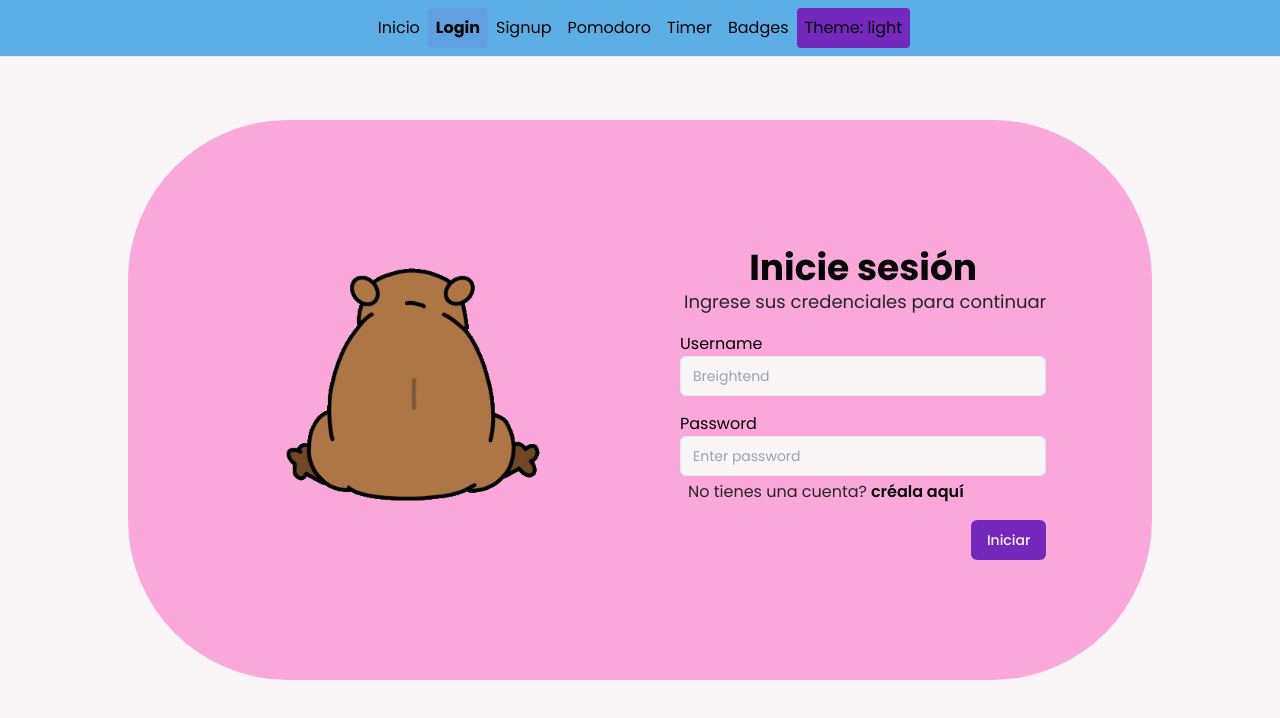
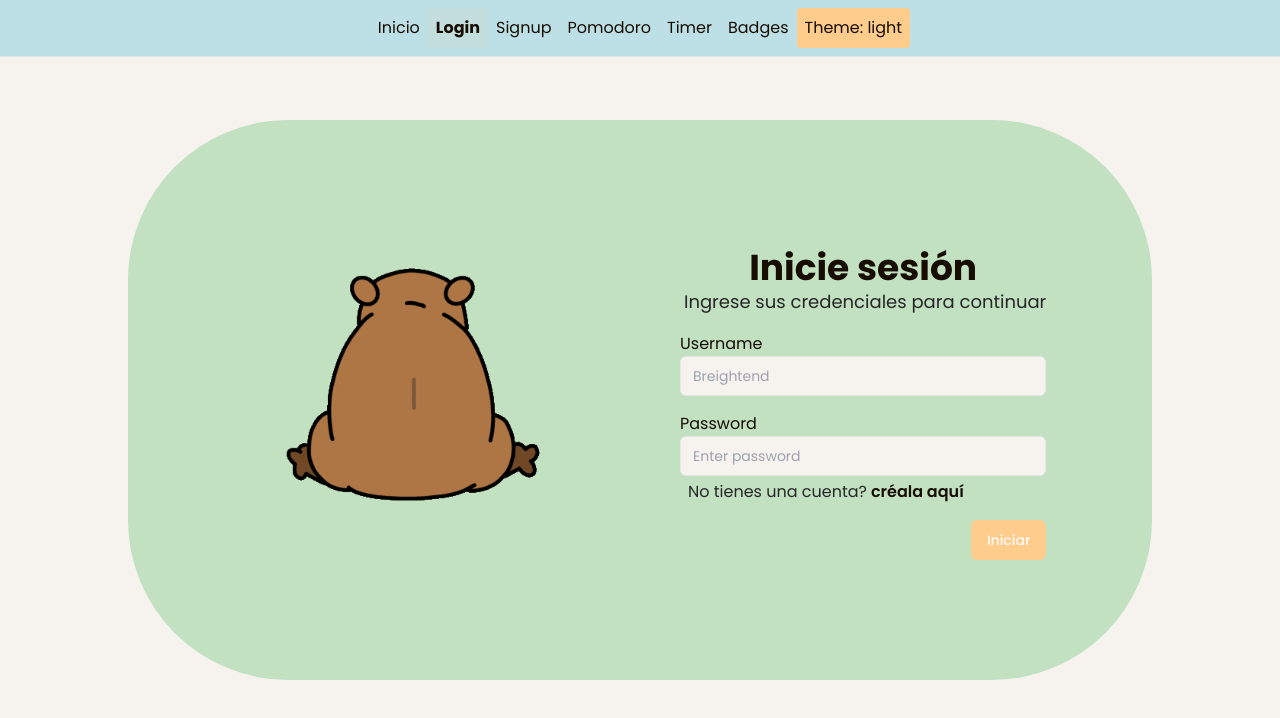
Before and after one commit to alanmoyano/capyfocus, a React (Vite) app: page /login in a window 1280 px wide. Shown: the top 718 px of the page. Built offline with nearby package versions, Linux system fonts and the light colour scheme.

Commit message:
Cambiando paleta en modo claro

```diff
--- a/src/index.css
+++ b/src/index.css
@@ -12,27 +12,27 @@
   -webkit-font-smoothing: antialiased;
   -moz-osx-font-smoothing: grayscale;
 
+  --cream: 330 20% 98%;
+  --muted: 0 0% 15%;
+
   color: hsl(var(--text));
   background-color: hsl(var(--background));
 }
 
 @layer base {
   :root {
-    --cream: 330 20% 98%;
-    --text: 330 20% 2%;
-    --muted: 0 0% 15%;
-    --background: 330 37% 97%;
-    --primary: 271 64% 45%;
-    --secondary: 324 89% 82%;
-    --accent: 204 72% 63%;
+    --text: 30 83% 5%;
+    --background: 30 31% 95%;
+    --primary: 34 98% 77%;
+    --secondary: 120 35% 82%;
+    --accent: 189 46% 82%;
   }
   .dark {
-    --text: 330 20% 98%;
-    --muted: 330 20% 82%;
-    --background: 330 25% 5%;
-    --primary: 271 64% 55%;
-    --secondary: 325 88% 30%;
-    --accent: 204 72% 37%;
+    --text: 29 84% 95%;
+    --background: 30 31% 5%;
+    --primary: 34 98% 23%;
+    --secondary: 120 35% 18%;
+    --accent: 189 46% 18%;
   }
 }
 
```
